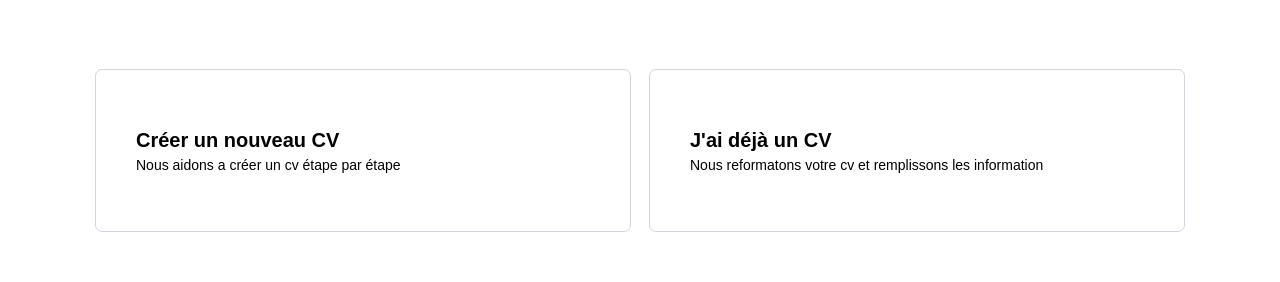
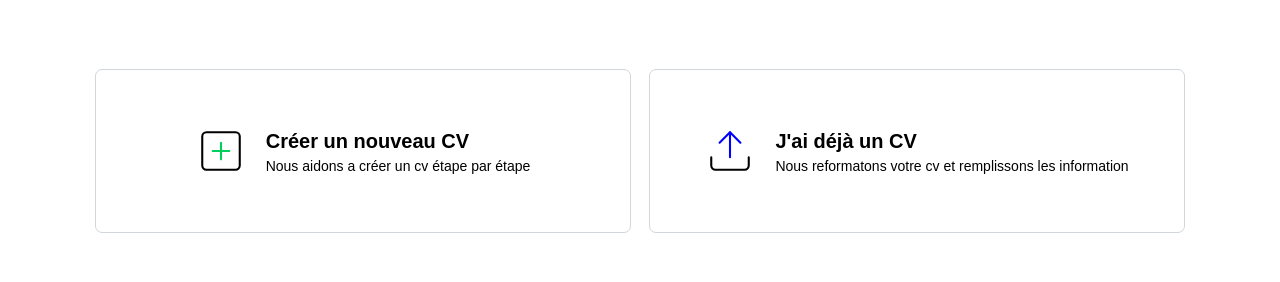
Before and after one commit to gerardlonzi/MonAssistant, a React (Vite) app in the folder frontend/: page /select-cv in a window 1280 px wide. Shown: the part 178-460 px from the top of the page. Built offline with nearby package versions, Linux system fonts and the light colour scheme; no server answers.

Commit message:
amelioration du design de la select-cv page

```diff
--- a/frontend/src/pages/creer-cv.jsx
+++ b/frontend/src/pages/creer-cv.jsx
@@ -13,30 +13,30 @@ export default function Creer_Cv() {
     <>
 
       <Navbar user={user} IsWebsiteAdmin={IsWebsiteAdmin}/>
-    <Container className='mt-24 sm:mt-44'>
+    <Container className='mt-24 sm:mt-40'>
       <section className='mt-20 text-[#00275b]'>
         <h1 className='text-3xl font-semibold text-center mb-5 sm:mb-14 '>Créez un <span className='text-green-600'>CV gagnant</span>  en quelques minutes</h1>
-        <div className='flex flex-col sm:flex-row items-center justify-center gap-5 sm:gap-16 mb-6 sm:mb-16 text-center relative'>
+        <div className='flex flex-col sm:flex-row items-center justify-center gap-5 sm:gap-16 mb-3 sm:mb-10 text-center relative'>
           <div className='flex flex-col items-center justify-center'>
             <div className='flex items-center relative '>
               <img className='p-5 bg-[#f0fff5] rounded-lg w-24 sm:w-full' src="/svgs/rbd-hiw-template-icon.svg" alt="cHOISIR_UN_MODELES" />
               <span className='sm:w-10 sm:h-10 h-7 w-7 -left-[1rem] sm:-left-5 bg-[#00275b] absolute -left-5 text-white flex items-center justify-center rounded-full font-bold'>1</span>
             </div>
-            <p className='text-xl mt-4 sm:mt-10'>Choisissez votre modèle conçu par des professionnels</p>
+            <p className='text-xl mt-4 sm:mt-10'>Choisissez votre modèle conçu <br/> par des professionnels</p>
           </div>
           <div className='flex flex-col items-center justify-center'>
             <div className='flex items-center relative '>
               <img className='p-5 bg-[#f0fff5] rounded-lg w-24 sm:w-full' src="/svgs/rbd-hiw-example-icon.svg" alt="AJOUTER_UN_MODELE_PRECIS" />
               <span className='sm:w-10 sm:h-10 h-7 w-7 -left-[1rem] sm:-left-5 bg-[#00275b] absolute  text-white flex items-center justify-center rounded-full font-bold'>2</span>
             </div>
-            <p className='text-xl mt-4 sm:mt-10'>Ajoutez des exemples pré-écrits à chaque section</p>
+            <p className='text-xl mt-4 sm:mt-10'>Ajoutez des exemples pré-écrits <br/> à chaque section</p>
           </div>
           <div className='flex flex-col items-center justify-center'>
             <div className='flex items-center relative '>
               <img className='p-5 bg-[#f0fff5] rounded-lg w-24 sm:w-full' src="/svgs/rbd-hiw-download-icon.svg" alt="telecharger_et_postuler_icon" />
               <span className='sm:w-10 sm:h-10 h-7 w-7 -left-[1rem] sm:-left-5 bg-[#00275b] absolute  text-white flex items-center justify-center rounded-full font-bold'>3</span>
             </div>
-            <p className='text-xl mt-4 sm:mt-10'>Téléchargez et commencez à postuler</p>
+            <p className='text-xl mt-4 sm:mt-10'>Téléchargez et commencez <br/> à postuler</p>
           </div>
           <div className='text-xl text-black rounded-full flex flex-col sm:flex-row hidden sm:flex gap-3 absolute -z-10 top-[67px]'>
             <span>•</span>
@@ -92,7 +92,7 @@ export default function Creer_Cv() {
           </div>
         </div>
         <div className='flex justify-center'>
-          <LinkComponent className={"px-[5rem]"} to={"/creer-cv/niveau-de-connaissances"} variant={"tercero"} content={"commencer"}/>
+          <LinkComponent className={"px-[5rem] "} to={"/creer-cv/niveau-de-connaissances"} variant={"tercero"} content={"commencer "}/>
         </div>
       </section>
 
--- a/frontend/src/pages/select-cv.jsx
+++ b/frontend/src/pages/select-cv.jsx
@@ -16,17 +16,21 @@ export default function Select_cv() {
       <Navbar user={user} IsWebsiteAdmin={IsWebsiteAdmin} />
     <Container className='mt-36'>
             <div>
-                <h1 className='sm:text-4xl text-3xl font-bold text-center text-secondary'>Comment voulez vous créer votre cv</h1>
+                <h1 className='sm:text-4xl text-3xl font-bold text-center  text-secondary'>Comment voulez vous créer votre cv</h1>
                 <div className='flex flex-col sm:flex-row justify-center items-center mt-7 sm:mt-16 gap-5'>
-                <div className='outline outline-gray-300 rounded-md hover:outline-3 hover:outline-black transition-all w-full sm:w-[35rem] px-10 py-14'>
-                    <div></div>
+                <div className='outline outline-gray-300 rounded-md hover:outline-3 hover:outline-black transition-all w-full sm:w-[35rem] px-10 py-8 sm:py-14 text-center sm:text-left flex gap-5 flex-col sm:flex-row justify-center items-center'>
+                    <div>
+                    <svg xmlns="http://www.w3.org/2000/svg" width="50" height="50" viewBox="0 0 24 24" fill="none" stroke="currentColor" stroke-width="1" stroke-linecap="round" stroke-linejoin="round" class="lucide lucide-square-plus-icon lucide-square-plus"><rect width="18" height="18" x="3" y="3" rx="2" /><path color="#00cf5c" d="M8 12h8"/><path d="M12 8v8" color="#00cf5c"/></svg>
+                    </div>
                     <div>
                         <div className='text-lg sm:text-xl font-bold'>Créer un nouveau CV</div>
                         <div className='text-sm mt-[1px]'>Nous aidons a créer un cv étape par étape</div>
                     </div>
                 </div>
-                <div className='outline outline-gray-300 rounded-md hover:outline-3 hover:outline-black transition-all w-full sm:w-[35rem] px-10 py-14'>
-                    <div></div>
+                <div className='outline text-center sm:text-left outline-gray-300 rounded-md hover:outline-3 hover:outline-black transition-all w-full sm:w-[35rem] px-10 py-8 sm:py-14 flex gap-5 flex-col sm:flex-row justify-center items-center'>
+                    <div >
+                    <svg xmlns="http://www.w3.org/2000/svg" width="50" height="50" viewBox="0 0 24 24" fill="none" stroke="currentColor" stroke-width="1"  stroke-linecap="round" stroke-linejoin="round" class="lucide lucide-upload-icon lucide-upload"><path color="blue" d="M12 3v12"/><path d="m17 8-5-5-5 5" color="blue"/><path d="M21 15v4a2 2 0 0 1-2 2H5a2 2 0 0 1-2-2v-4" /></svg>
+                    </div>
                     <div>
                         <div className='text-lg sm:text-xl font-bold'>J'ai déjà un CV</div>
                         <div className='text-sm mt-[1px]'>Nous reformatons votre cv et remplissons les information </div>
```
